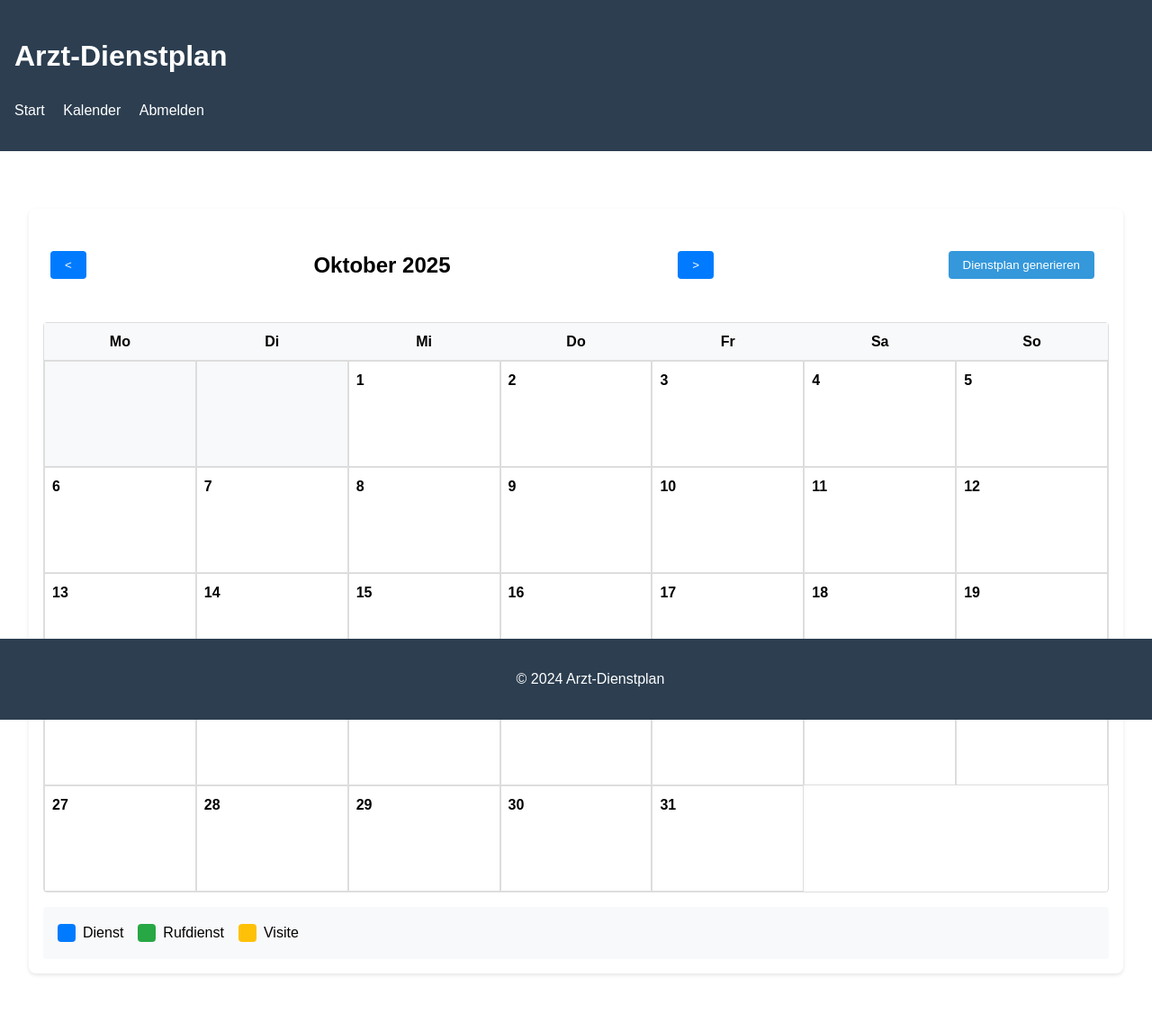
After one commit to JuliaSchmeller/arzt-dienstplan, a Flask app: page /calendar in a window 1280 px wide. The commit adds this page. Shown: the whole page at 90% size. Run offline with Flask 3, Linux system fonts and the light colour scheme; a user stored in the database is signed in.

Commit message:
fixing Button for generation

```diff
--- a/run.py
+++ b/run.py
@@ -1,7 +1,9 @@
-from flask import Flask, render_template, flash
-from flask_login import LoginManager, current_user
-from models import db, User
+from flask import Flask, render_template, flash, redirect, url_for
+from flask_login import LoginManager, current_user, login_required
+from models import db, User, UserRole
 from auth import auth
+from datetime import datetime, date
+from scheduling import AutoScheduler
 
 app = Flask(__name__)
 app.config['SQLALCHEMY_DATABASE_URI'] = 'sqlite:///dienstplan.db'
@@ -26,10 +28,55 @@ def load_user(id):
 def home():
     return render_template('index.html')
 
-@app.cli.command("init-db")
-def init_db():
-    db.create_all()
-    print("Datenbank initialisiert!")
+@app.route('/calendar')
+@login_required
+def calendar():
+    # Aktuelles Datum für die initiale Anzeige
+    today = date.today()
+    year = today.year
+    month = today.month
+
+    # Hier später: Logik für das Abrufen der Dienste
+
+    return render_template('calendar.html',
+                         year=year,
+                         month=month,
+                         current_user=current_user,
+                         UserRole=UserRole)
+
+@app.route('/generate-schedule/<int:year>/<int:month>')
+@login_required
+def generate_schedule(year, month):
+    # Nur Planer dürfen Dienstpläne erstellen
+    if current_user.role != UserRole.PLANNER:
+        flash('Keine Berechtigung für diese Aktion.')
+        return redirect(url_for('calendar'))
+
+    scheduler = AutoScheduler(year, month)
+    if scheduler.distribute_duties():
+        flash(f'Dienstplan für {month}/{year} wurde erfolgreich erstellt.')
+    else:
+        flash('Fehler bei der Erstellung des Dienstplans.')
+
+    return redirect(url_for('calendar'))
+
+@app.route('/make-planner/<username>')
+@login_required
+def make_planner(username):
+    # Nur der erste registrierte Benutzer darf weitere Planer erstellen
+    if current_user.id != 1:  # Annahme: der erste Benutzer hat ID 1
+        flash('Keine Berechtigung für diese Aktion.')
+        return redirect(url_for('home'))
+
+    user = User.query.filter_by(username=username).first()
+    if user:
+        user.role = UserRole.PLANNER
+        db.session.commit()
+        flash(f'Benutzer {username} wurde zum Planer ernannt.')
+    else:
+        flash(f'Benutzer {username} nicht gefunden.')
+
+    return redirect(url_for('home'))
 
 if __name__ == '__main__':
     app.run(debug=True, port=5001)
--- a/static/css/style.css
+++ b/static/css/style.css
@@ -100,3 +100,110 @@ auth-container {
     color: #721c24;
     border: 1px solid #f5c6cb;
 }
+
+/* Fügen Sie diese Styles am Ende Ihrer bestehenden CSS-Datei hinzu */
+
+.calendar-container {
+    max-width: 1200px;
+    margin: 2rem auto;
+    padding: 1rem;
+    background-color: #fff;
+    border-radius: 8px;
+    box-shadow: 0 2px 4px rgba(0,0,0,0.1);
+}
+
+.calendar-header {
+    display: flex;
+    justify-content: space-between;
+    align-items: center;
+    margin-bottom: 1rem;
+    padding: 0.5rem;
+}
+
+.nav-button {
+    background-color: #007bff;
+    color: white;
+    border: none;
+    padding: 0.5rem 1rem;
+    border-radius: 4px;
+    cursor: pointer;
+}
+
+.nav-button:hover {
+    background-color: #0056b3;
+}
+
+.calendar-grid {
+    border: 1px solid #ddd;
+    border-radius: 4px;
+}
+
+.calendar-days-header {
+    display: grid;
+    grid-template-columns: repeat(7, 1fr);
+    background-color: #f8f9fa;
+    border-bottom: 1px solid #ddd;
+}
+
+.calendar-days-header div {
+    padding: 0.5rem;
+    text-align: center;
+    font-weight: bold;
+}
+
+.calendar-body {
+    display: grid;
+    grid-template-columns: repeat(7, 1fr);
+}
+
+.calendar-day {
+    min-height: 100px;
+    border: 1px solid #ddd;
+    padding: 0.5rem;
+}
+
+.calendar-day.empty {
+    background-color: #f8f9fa;
+}
+
+.day-number {
+    font-weight: bold;
+    margin-bottom: 0.5rem;
+}
+
+.day-content {
+    font-size: 0.9em;
+}
+
+.calendar-legend {
+    display: flex;
+    gap: 1rem;
+    margin-top: 1rem;
+    padding: 1rem;
+    background-color: #f8f9fa;
+    border-radius: 4px;
+}
+
+.legend-item {
+    display: flex;
+    align-items: center;
+    gap: 0.5rem;
+}
+
+.color-box {
+    width: 20px;
+    height: 20px;
+    border-radius: 4px;
+}
+
+.color-box.dienst {
+    background-color: #007bff;
+}
+
+.color-box.rufdienst {
+    background-color: #28a745;
+}
+
+.color-box.visite {
+    background-color: #ffc107;
+}
--- a/templates/base.html
+++ b/templates/base.html
@@ -13,6 +13,7 @@
             <ul>
                 <li><a href="{{ url_for('home') }}">Start</a></li>
                 {% if current_user.is_authenticated %}
+                    <li><a href="{{ url_for('calendar') }}">Kalender</a></li>
                     <li><a href="{{ url_for('auth.logout') }}">Abmelden</a></li>
                 {% else %}
                     <li><a href="{{ url_for('auth.login') }}">Anmelden</a></li>
@@ -37,5 +38,6 @@
     <footer>
         <p>&copy; 2024 Arzt-Dienstplan</p>
     </footer>
+    {% block scripts %}{% endblock %}
 </body>
 </html>
--- /dev/null
+++ b/templates/calendar.html
@@ -0,0 +1,106 @@
+{% extends "base.html" %}
+
+{% block content %}
+<div class="calendar-container">
+    <div class="calendar-header">
+        <button class="nav-button" id="prevMonth">&lt;</button>
+        <h2 id="monthDisplay"></h2>
+        <button class="nav-button" id="nextMonth">&gt;</button>
+        {% if current_user.role == UserRole.PLANNER %}
+        <button id="generateSchedule" class="action-button">Dienstplan generieren</button>
+        {% endif %}
+    </div>
+
+    <div class="calendar-grid">
+        <div class="calendar-days-header">
+            <div>Mo</div>
+            <div>Di</div>
+            <div>Mi</div>
+            <div>Do</div>
+            <div>Fr</div>
+            <div>Sa</div>
+            <div>So</div>
+        </div>
+        <div id="calendarBody" class="calendar-body">
+            <!-- Wird durch JavaScript gefüllt -->
+        </div>
+    </div>
+
+    <div class="calendar-legend">
+        <div class="legend-item">
+            <div class="color-box dienst"></div>
+            <span>Dienst</span>
+        </div>
+        <div class="legend-item">
+            <div class="color-box rufdienst"></div>
+            <span>Rufdienst</span>
+        </div>
+        <div class="legend-item">
+            <div class="color-box visite"></div>
+            <span>Visite</span>
+        </div>
+    </div>
+</div>
+{% endblock %}
+
+{% block scripts %}
+<script>
+document.addEventListener('DOMContentLoaded', function() {
+    let currentDate = new Date({{ year }}, {{ month }} - 1, 1);
+
+    function updateCalendar() {
+        const monthNames = ["Januar", "Februar", "März", "April", "Mai", "Juni",
+                          "Juli", "August", "September", "Oktober", "November", "Dezember"];
+
+        document.getElementById('monthDisplay').textContent =
+            `${monthNames[currentDate.getMonth()]} ${currentDate.getFullYear()}`;
+
+        const firstDay = new Date(currentDate.getFullYear(), currentDate.getMonth(), 1);
+        const lastDay = new Date(currentDate.getFullYear(), currentDate.getMonth() + 1, 0);
+
+        // Anpassung für Montag als ersten Tag der Woche (0 = Montag, 6 = Sonntag)
+        let firstDayIndex = firstDay.getDay() - 1;
+        if (firstDayIndex === -1) firstDayIndex = 6;
+
+        const calendarBody = document.getElementById('calendarBody');
+        calendarBody.innerHTML = '';
+
+        // Leere Zellen für Tage vor dem Monatsbeginn
+        for (let i = 0; i < firstDayIndex; i++) {
+            calendarBody.innerHTML += '<div class="calendar-day empty"></div>';
+        }
+
+        // Tage des Monats
+        for (let day = 1; day <= lastDay.getDate(); day++) {
+            const dayElement = document.createElement('div');
+            dayElement.className = 'calendar-day';
+            dayElement.innerHTML = `
+                <div class="day-number">${day}</div>
+                <div class="day-content"></div>
+            `;
+            calendarBody.appendChild(dayElement);
+        }
+    }
+
+    document.getElementById('prevMonth').addEventListener('click', function() {
+        currentDate.setMonth(currentDate.getMonth() - 1);
+        updateCalendar();
+    });
+
+    document.getElementById('nextMonth').addEventListener('click', function() {
+        currentDate.setMonth(currentDate.getMonth() + 1);
+        updateCalendar();
+    });
+
+    {% if current_user.role == 'PLANNER' %}
+    document.getElementById('generateSchedule').addEventListener('click', function() {
+        const year = currentDate.getFullYear();
+        const month = currentDate.getMonth() + 1;
+        window.location.href = `/generate-schedule/${year}/${month}`;
+    });
+    {% endif %}
+
+    updateCalendar();
+});
+</script>
+{% endblock %}
```
Also changed, not shown: scheduling.py (added, +92 -0 lines), instance/dienstplan.db.
